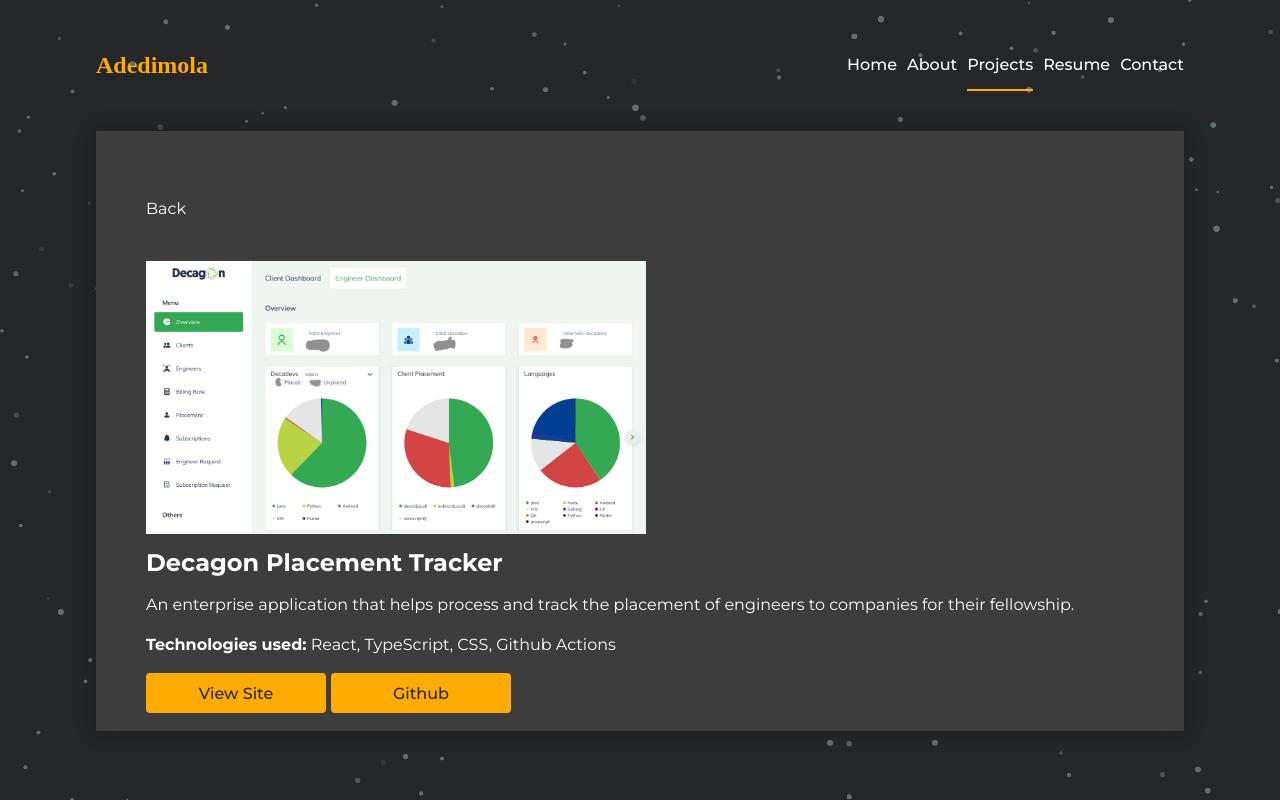
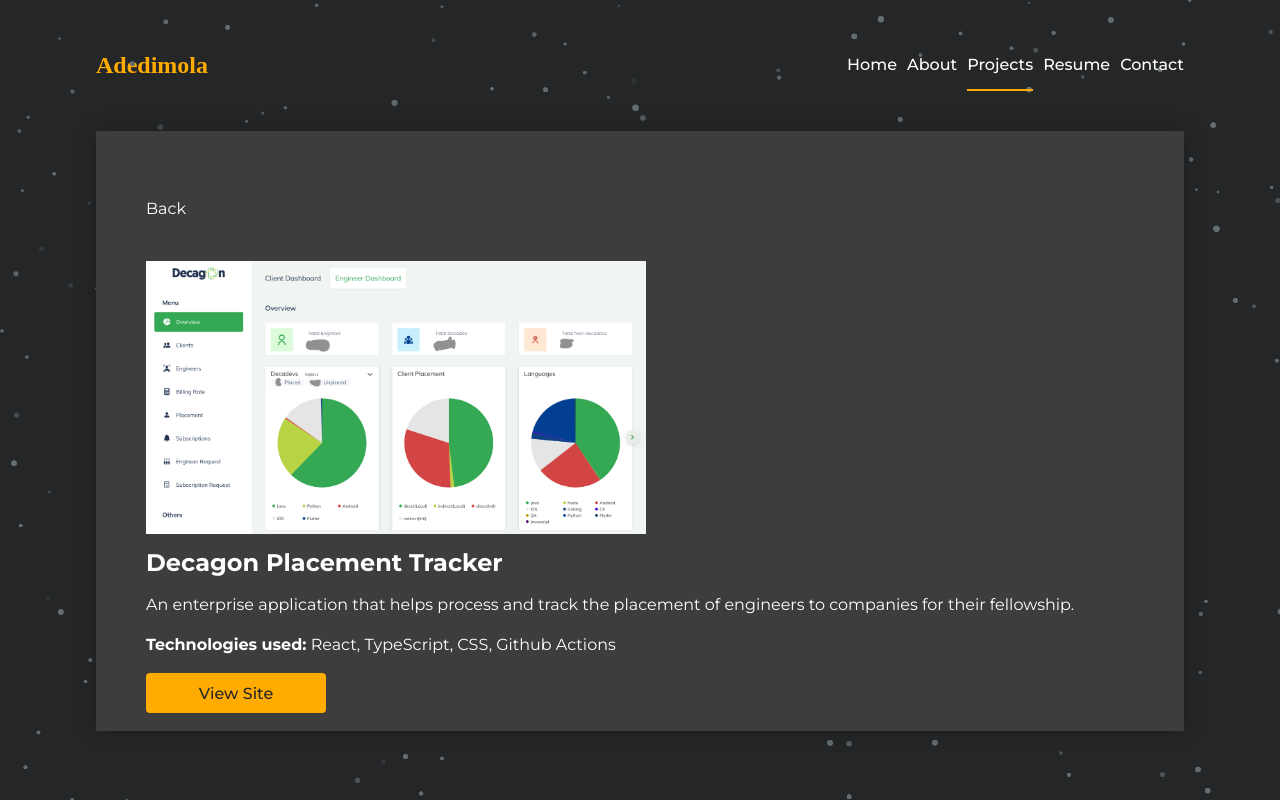
Before and after one commit to dimola7/portfolio-v4, a React (Create React App) app: page /projects/decagon-placement-tracker in a window 1280 px wide. Built offline with nearby package versions, Linux system fonts and the light colour scheme.

Commit message:
removed button

```diff
--- a/src/app/pages/Home.tsx
+++ b/src/app/pages/Home.tsx
@@ -25,7 +25,7 @@ const Home = () => {
             Hi, <br /> I'm <Span color="#ffab00">Adedimola Ogidan</Span>,{" "}
           </h2>
           <h3>Software Engineer.</h3>
-          <p>CSS / JavaScript / React</p>
+          <p>CSS / TypeScript / React</p>
           <Button to="/projects">My projects</Button>
         </div>
       </Header>
--- a/src/app/pages/ProjectDetails.tsx
+++ b/src/app/pages/ProjectDetails.tsx
@@ -34,12 +34,10 @@ const ProjectDetails = () => {
               ) : (
                 <button>Coming soon</button>
               )}
-              {project.github ? (
+              {project.github && (
                 <a href={project.github} target="_blank" rel="noreferrer">
                   <button>Github</button>
                 </a>
-              ) : (
-                <button>Github</button>
               )}
             </Buttons>
           </div>
```
